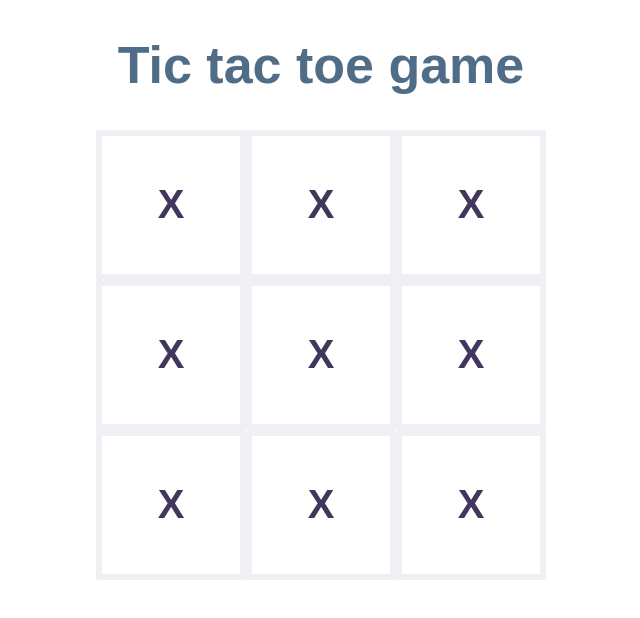
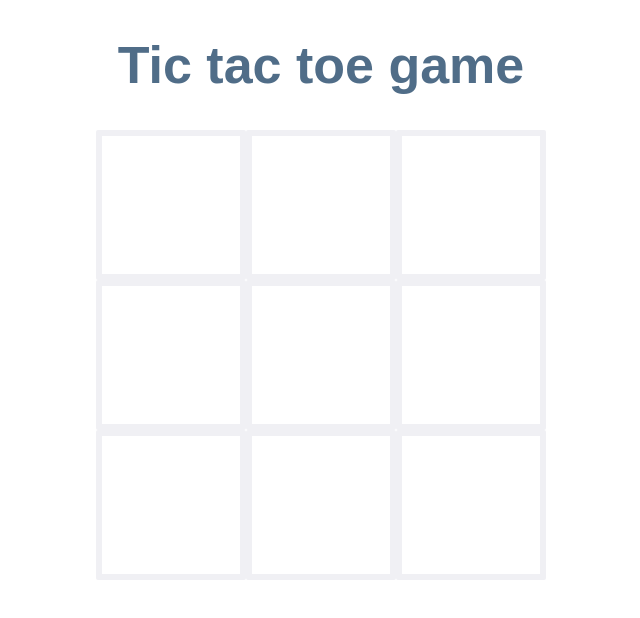
Before and after one commit to LivHed/Tic-tac-toe, a React (Create React App) app: page / in a window 1280 px wide. Shown: the top 618 px of the page, without its empty margins (319-959 px from the left). Built offline with nearby package versions, Linux system fonts and the light colour scheme; a web font is replaced by a local one.

Commit message:
Add state variables and logic to handle rendering of x and o

```diff
--- a/src/components/GameBoard.tsx
+++ b/src/components/GameBoard.tsx
@@ -1,22 +1,44 @@
+import {useState} from "react"
 import Square from './Square'
 
 function GameBoard() {
+  const [squares, setSquares] = useState(Array(9).fill(""))
+  const [isNext, setIsNext] = useState(true);
+
+  const handleClick = (index: number) => {
+    console.log('funktionen körs')
+    if (!squares[index]) {
+
+      //kopierar arrayn,
+      const newSquares = squares.slice()
+      //Visa antingen X eller O beroende på vems tur det är
+      //Om isXNext är true, visas "X", annars "O"
+      newSquares[index] = isNext ? "X" : "O"
+      console.log(newSquares)
+      //uppdatera state
+      setSquares(newSquares)
+      //växla tur
+      ////När man klickar en ruta sätts "X" eller "O" beroende på värdet av isXNext. Efter att en ruta har klickats växlar turen genom att uppdatera isXNext med !isXNext
+      setIsNext(!isNext)
+    }
+  }
+
     return (
       <>
         <div className="game-board-row">
-          <Square />
-          <Square />
-          <Square />
+          <Square value={squares[0]} onClick={() => handleClick(0)}/>
+          <Square value={squares[1]} onClick={() => handleClick(1)} />
+          <Square value={squares[2]} onClick={() => handleClick(2)}/>
         </div>
         <div className="game-board-row">
-          <Square />
-          <Square />
-          <Square />
+          <Square value={squares[3]} onClick={() => handleClick(3)}/>
+          <Square value={squares[4]} onClick={() => handleClick(4)} />
+          <Square value={squares[5]} onClick={() => handleClick(5)}/>
         </div>
         <div className="game-board-row">
-          <Square />
-          <Square />
-          <Square />
+          <Square value={squares[6]} onClick={() => handleClick(6)}/>
+          <Square value={squares[7]} onClick={() => handleClick(7)}/>
+          <Square value={squares[8]} onClick={() => handleClick(8)}/>
         </div>
       </>
     );
--- a/src/components/Square.tsx
+++ b/src/components/Square.tsx
@@ -1,5 +1,12 @@
-function Square() {
-    return <button className="square">X</button>
+type SquareProps = {
+    value: string,
+    onClick?: () => void;
+  };
+
+function Square({ value, onClick }: SquareProps) {
+    return <button className="square" onClick={onClick}>
+        {value}
+    </button>
  }
 
  export default Square
```
